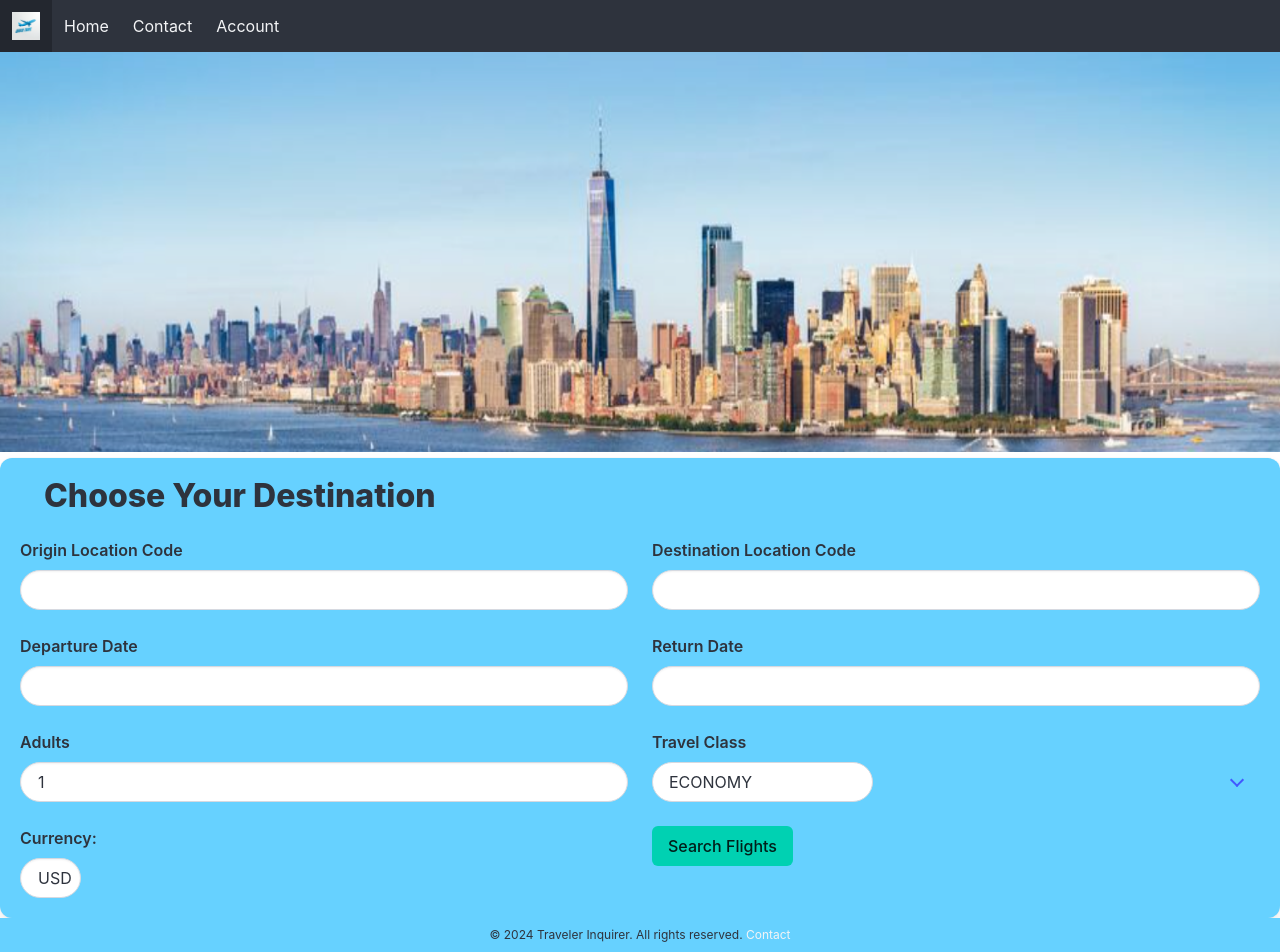
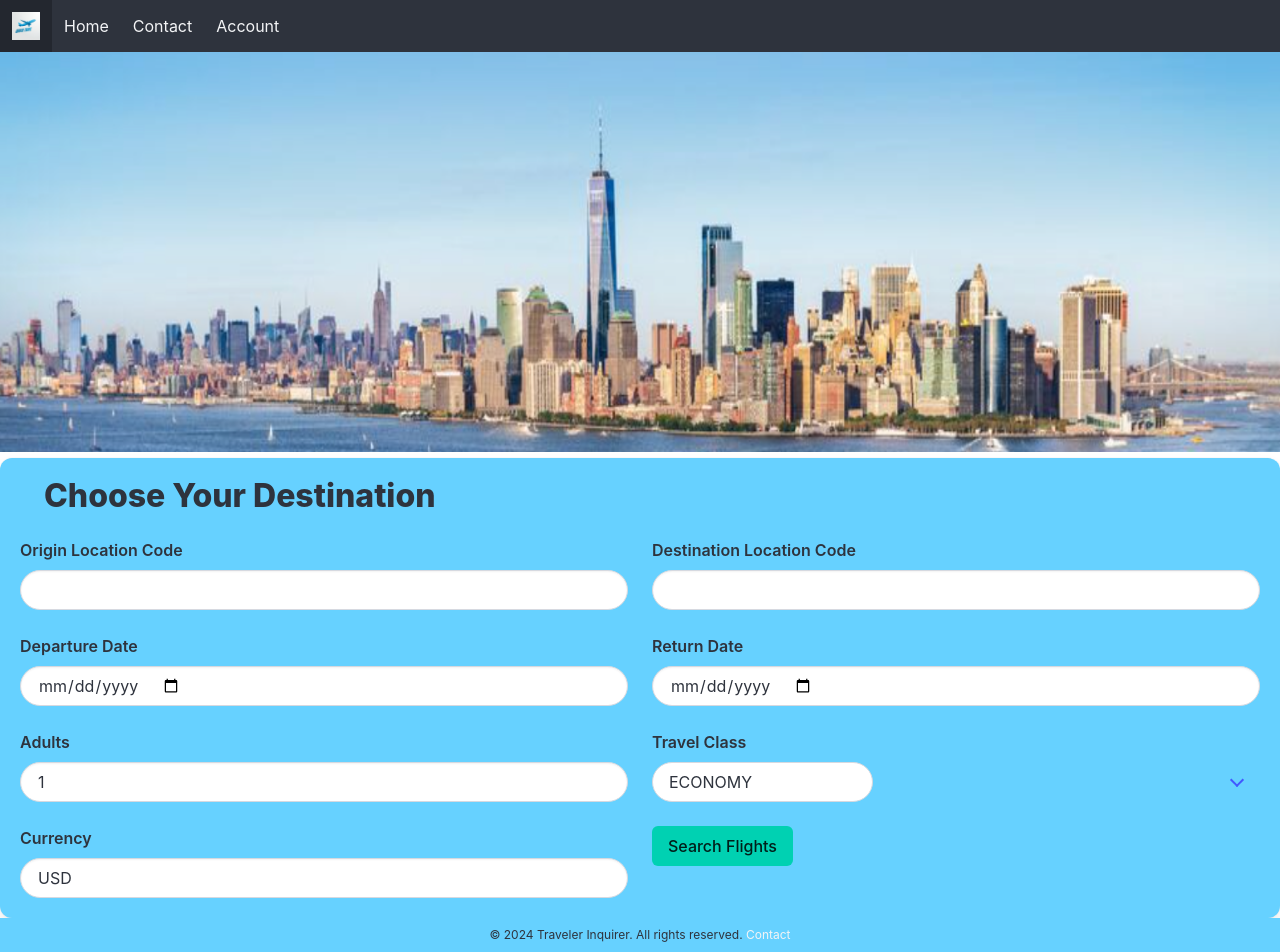
Before and after one commit to Godzelduh/Traveler-Inquirer-, a React (Vite) app in the folder client/: page /flights in a window 1280 px wide. Built offline with nearby package versions, Linux system fonts and the light colour scheme.

Commit message:
Flight search bug fix

```diff
--- a/client/src/pages/FlightSearch.jsx
+++ b/client/src/pages/FlightSearch.jsx
@@ -42,9 +42,14 @@ const FlightSearch = () => {
             <div className="field">
               <label className="label">Origin Location Code</label>
               <div className="control">
-          <span className="input is-rounded" style={{ width: '100%' }}>
-            {searchParams.originLocationCode}
-          </span>
+                <input
+                  className="input is-rounded"
+                  type="text"
+                  name="originLocationCode"
+                  value={searchParams.originLocationCode}
+                  onChange={handleInputChange}
+                  style={{ width: '100%' }}
+                />
               </div>
             </div>
           </div>
@@ -52,9 +57,14 @@ const FlightSearch = () => {
             <div className="field">
               <label className="label">Destination Location Code</label>
               <div className="control">
-          <span className="input is-rounded" style={{ width: '100%' }}>
-            {searchParams.destinationLocationCode}
-          </span>
+                <input
+                  className="input is-rounded"
+                  type="text"
+                  name="destinationLocationCode"
+                  value={searchParams.destinationLocationCode}
+                  onChange={handleInputChange}
+                  style={{ width: '100%' }}
+                />
               </div>
             </div>
           </div>
@@ -62,9 +72,14 @@ const FlightSearch = () => {
             <div className="field">
               <label className="label">Departure Date</label>
               <div className="control">
-          <span className="input is-rounded" style={{ width: '100%' }}>
-            {searchParams.departureDate}
-          </span>
+                <input
+                  className="input is-rounded"
+                  type="date"
+                  name="departureDate"
+                  value={searchParams.departureDate}
+                  onChange={handleInputChange}
+                  style={{ width: '100%' }}
+                />
               </div>
             </div>
           </div>
@@ -72,9 +87,14 @@ const FlightSearch = () => {
             <div className="field">
               <label className="label">Return Date</label>
               <div className="control">
-          <span className="input is-rounded" style={{ width: '100%' }}>
-            {searchParams.returnDate}
-          </span>
+                <input
+                  className="input is-rounded"
+                  type="date"
+                  name="returnDate"
+                  value={searchParams.returnDate}
+                  onChange={handleInputChange}
+                  style={{ width: '100%' }}
+                />
               </div>
             </div>
           </div>
@@ -82,9 +102,14 @@ const FlightSearch = () => {
             <div className="field">
               <label className="label">Adults</label>
               <div className="control">
-          <span className="input is-rounded" style={{ width: '100%' }}>
-            {searchParams.adults}
-          </span>
+                <input
+                  className="input is-rounded"
+                  type="number"
+                  name="adults"
+                  value={searchParams.adults}
+                  onChange={handleInputChange}
+                  style={{ width: '100%' }}
+                />
               </div>
             </div>
           </div>
@@ -106,14 +131,18 @@ const FlightSearch = () => {
               </div>
             </div>
           </div>
-
           <div className="column is-half">
             <div className="field">
-        <label className="label">Currency:</label>
+              <label className="label">Currency</label>
               <div className="control">
-        <span className="input is-rounded" style={{ width: '10%' }}>
-        {searchParams.currency}
-      </span>
+                <input
+                  className="input is-rounded"
+                  type="text"
+                  name="currency"
+                  value={searchParams.currency}
+                  onChange={handleInputChange}
+                  style={{ width: '100%' }}
+                />
               </div>
             </div>
           </div>
```
Lines whose indentation alone changed are shown as unchanged.
